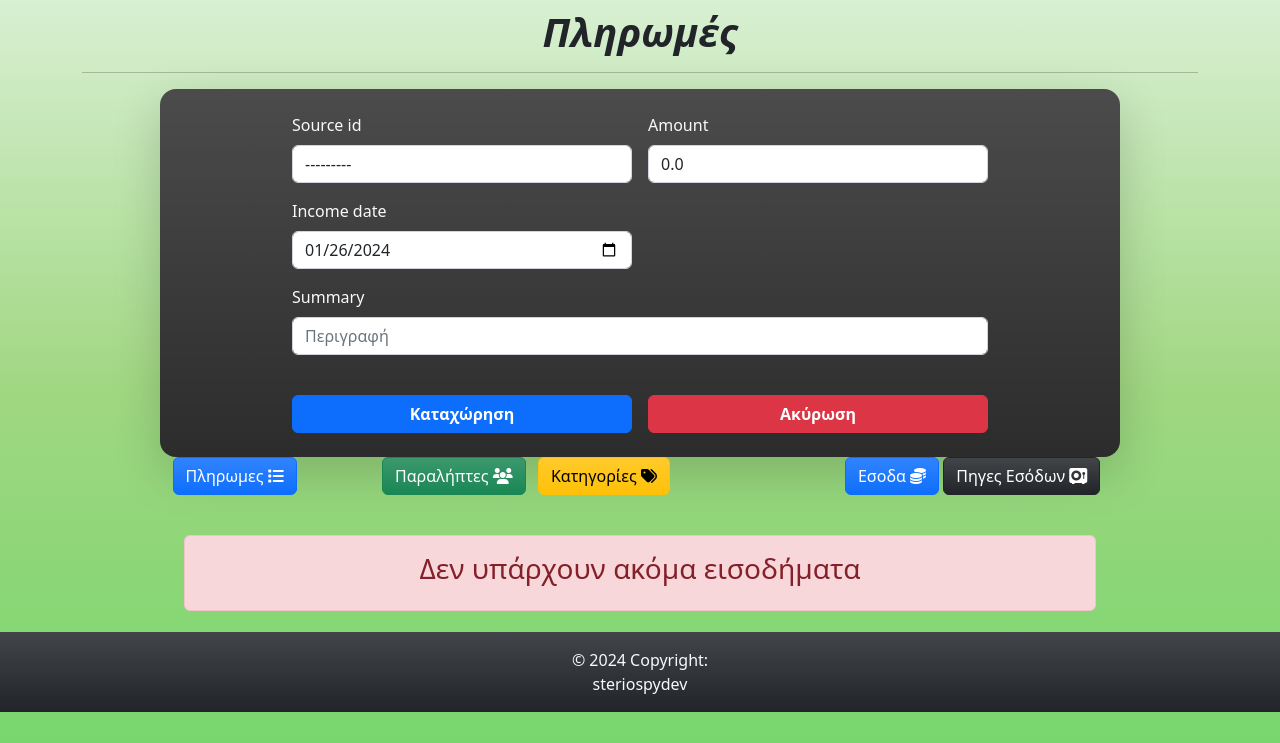
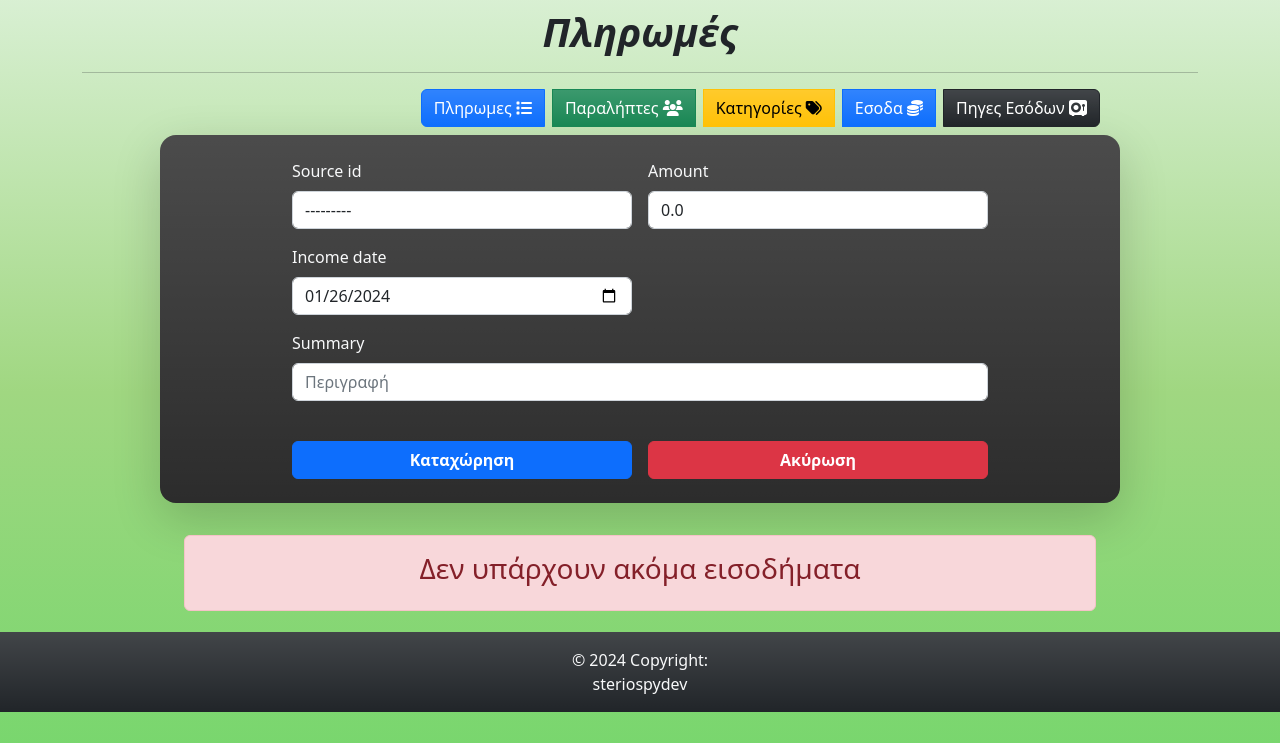
Before and after one commit to steriospydev/agora, a Django app: page /payment/income/ in a window 1280 px wide. Shown: the part 88-831 px from the top of the page. Run offline with Django 4.2, Linux system fonts and the light colour scheme; the visitor is signed in with stand-in values (Sample User, id 1); data that the repository does not hold is empty.

Commit message:
Completed

```diff
--- a/apps/payment/templates/payment/income.html
+++ b/apps/payment/templates/payment/income.html
@@ -7,11 +7,9 @@
 
     {% include 'misc/page_title.html' with title='Πληρωμές' %}
 
-
+    {% include 'payment/misc/buttons.html' %}
 
     {% include 'misc/form.html' %}
-
-{% include 'payment/misc/buttons.html' %}
 
     <div class="container py-3 mt-2 w-75 rounded-4">
         {% if objs %}
--- a/apps/payment/templates/payment/misc/buttons.html
+++ b/apps/payment/templates/payment/misc/buttons.html
@@ -1,24 +1,9 @@
-<div class="container pb-2">
-   <div class="row ps-5 g-1">
-      <div class="col-lg-2 col-md-3 text-end">
-         <a type="button" href="{% url 'payment:payment' %}"
-         class="btn btn-primary me-2 bg-gradient">Πληρωμες <i class="fa-solid fa-list"></i>
-         </a>
-      </div>
-      <div class="col-lg-5 col-md-5 text-center">
-         <a type="button" href="{% url 'payment:payee' %}"
-            class="btn btn-success bg-gradient me-2">Παραλήπτες <i class="fa-solid fa-users"></i>
-         </a>
-         <a type="button" href="{% url 'payment:payee-label' %}"
-            class="btn btn-warning bg-gradient  me-2">Κατηγορίες <i class="fa-solid fa-tags"></i></a>
-      </div>
-      <div class="col-lg-5 col-md-4 text-center">
-         <a type="button" href="{% url 'payment:income' %}"
-            class="btn btn-primary bg-gradient">Εσοδα <i class="fa-solid fa-coins"></i></a>
-         <a type="button" href="{% url 'payment:source' %}"
-            class="btn btn-dark bg-gradient me-2">Πηγες Εσόδων <i class="fa-solid fa-vault"></i></a>
-      </div>
+<div class="container align-content-end text-end w-75 pb-2">
+   <div class="btn-group flex-column flex-sm-row">
+      <a type="button" href="{% url 'payment:payment' %}" class="btn btn-primary me-2 bg-gradient">Πληρωμες <i class="fa-solid fa-list"></i></a>
+      <a type="button" href="{% url 'payment:payee' %}" class="btn btn-success bg-gradient me-2">Παραλήπτες <i class="fa-solid fa-users"></i></a>
+      <a type="button" href="{% url 'payment:payee-label' %}" class="btn btn-warning bg-gradient  me-2">Κατηγορίες <i class="fa-solid fa-tags"></i></a>
+      <a type="button" href="{% url 'payment:income' %}" class="btn btn-primary bg-gradient me-2">Εσοδα <i class="fa-solid fa-coins"></i></a>
+      <a type="button" href="{% url 'payment:source' %}" class="btn btn-dark bg-gradient me-2">Πηγες Εσόδων <i class="fa-solid fa-vault"></i></a>
    </div>
-
-
 </div>
```
Also changed, not shown: apps/supplier/templates/supplier/misc/supplier_index.html (+1 -1 lines). Lines whose indentation alone changed are shown as unchanged.
